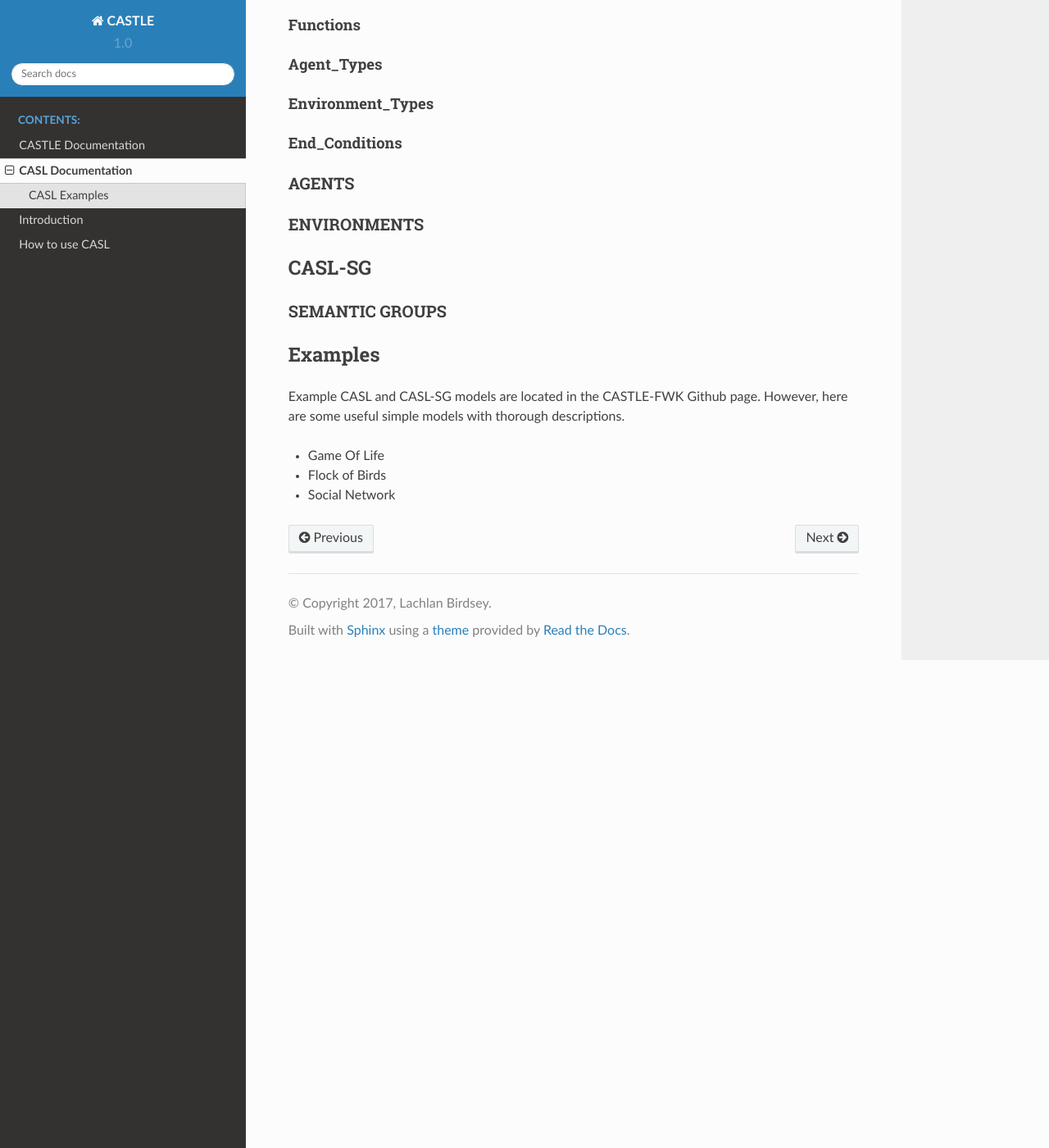
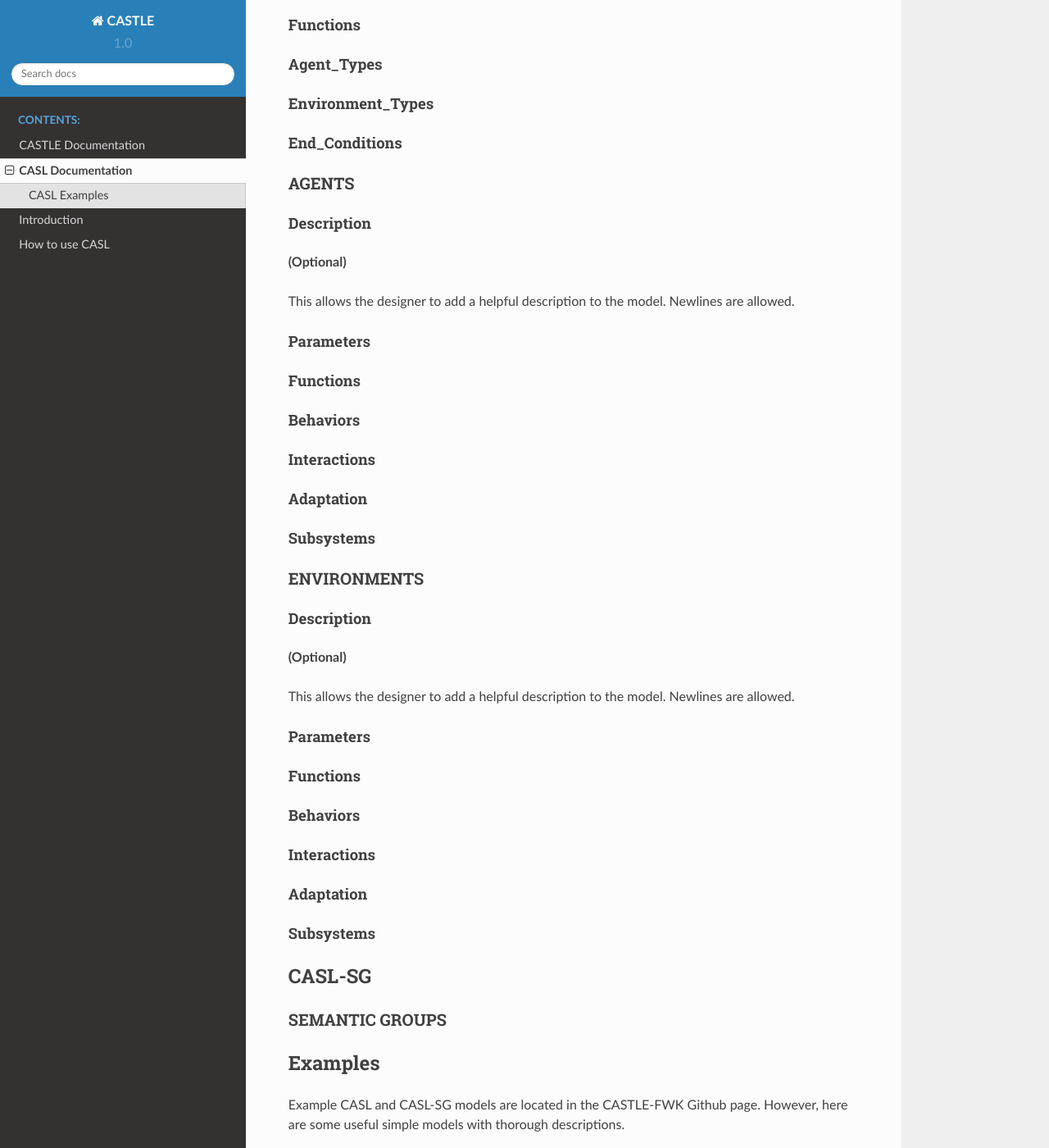
Before and after one commit to CASTLE-FWK/Documentation, a Sphinx documentation site: the page built from source/CASL/CASL.rst, in a window 1280 px wide and 1400 px high, scrolled down 2757 px. Shown: the whole window at 82% size. Built offline with Sphinx 7.4.7 and the Read the Docs theme 2.0.0, drawn with Linux system fonts in a browser that asks for light colours.

Commit message:
added more docs

```diff
--- a/source/CASL/CASL.rst
+++ b/source/CASL/CASL.rst
@@ -133,10 +133,58 @@ End_Conditions
 AGENTS
 ^^^^^^
 
+Description
+###############
+**(Optional)**
+
+This allows the designer to add a helpful description to the model. Newlines are allowed.
+
+Parameters
+##########
+
+Functions
+#########
+
+Behaviors
+##########
+
+Interactions
+#############
+
+Adaptation
+##########
+
+Subsystems
+###########
+
+
 
 ENVIRONMENTS
 ^^^^^^^^^^^^
 
+Description
+###############
+**(Optional)**
+
+This allows the designer to add a helpful description to the model. Newlines are allowed.
+
+Parameters
+##########
+
+Functions
+#########
+
+Behaviors
+##########
+
+Interactions
+#############
+
+Adaptation
+##########
+
+Subsystems
+###########
 
 CASL-SG
 -------
```
